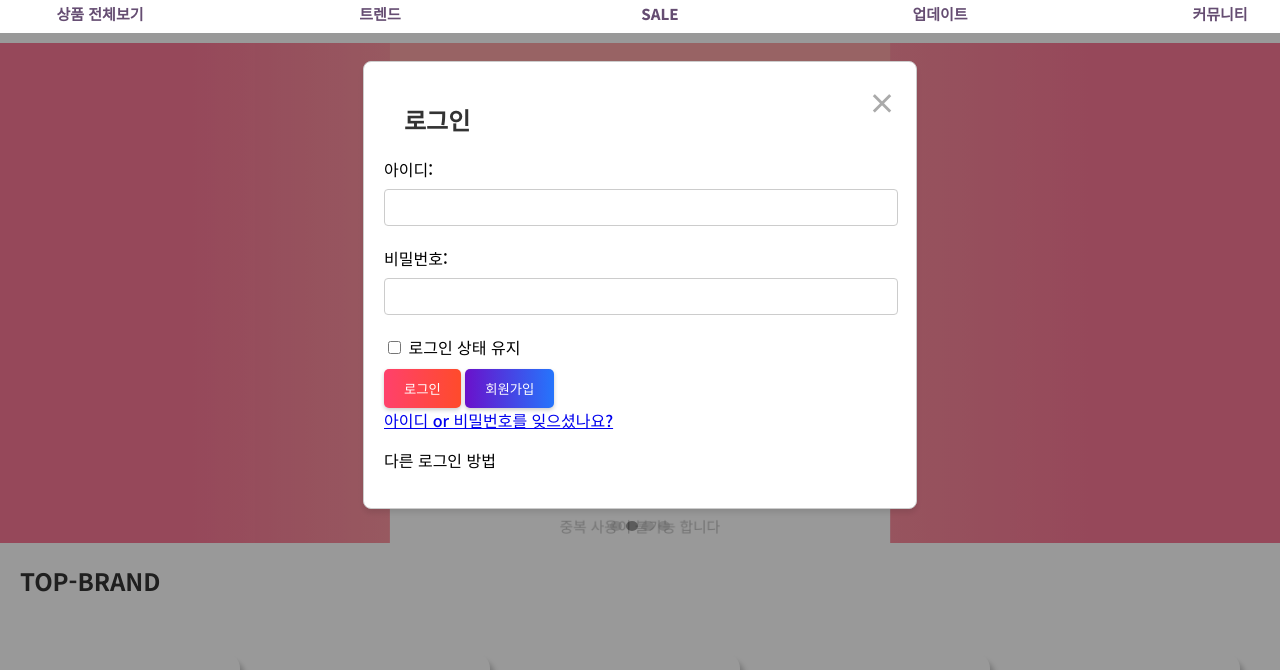
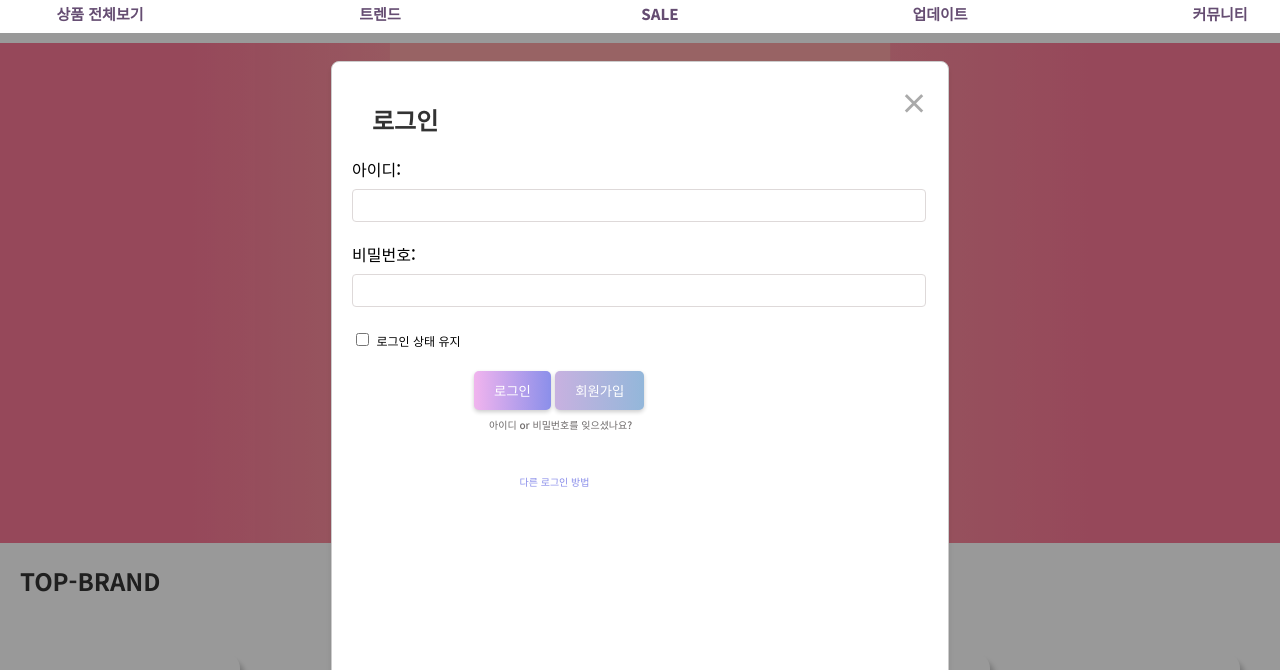
Before and after one commit to jun1378527/ONE_DAY_PROJECT_1st, a plain HTML site: page main.html in a window 1280 px wide. Both pictures are taken after a click on the link "로그인". Shown: the part 67-737 px from the top of the page. Drawn offline with Linux system fonts and the light colour scheme.

Commit message:
css modify

```diff
--- a/css/main.css
+++ b/css/main.css
@@ -354,7 +354,8 @@ footer .company {
     margin: 10% auto;
     padding: 20px;
     border: 1px solid #ccc;
-    width: 40%;
+    width: 45%;
+    height: 80%;
     box-shadow: 0 4px 6px rgba(0, 0, 0, 0.1);
     border-radius: 8px;
 }
@@ -381,15 +382,15 @@ h2 {
 input[type="text"],
 input[type="password"] {
     width: calc(100% - 20px);
-    padding: 10px;
+    padding: 8px;
     margin-top: 8px;
     margin-bottom: 20px;
-    border: 1px solid #ccc;
+    border: 1px solid #ded9d9;
     border-radius: 4px;
 }
 
 button[type="submit"] {
-    background-image: linear-gradient(to right, #ff416c 0%, #ff4b2b 100%);
+    background-image: linear-gradient(to right, #f1b4ee 0%, #8b8fea 100%);
     color: white;
     padding: 10px 20px;
     border: none;
@@ -406,21 +407,66 @@ button[type="submit"]:hover {
 
 
 button[type="button"] {
-    background-image: linear-gradient(to right, #6a11cb 0%, #2575fc 100%);
+    background-image: linear-gradient(to right, #c8b1e0 0%, #93b7da 100%);
     color: white;
     padding: 10px 20px;
     border: none;
     border-radius: 5px;
     cursor: pointer;
     transition: transform 0.2s ease-in-out, box-shadow 0.2s ease-in-out;
-    margin-top: 10px;
     box-shadow: 0 2px 4px rgba(0, 0, 0, 0.2);
+}
+div.log-button{
+    width: 200px;
+    margin-left: 122px;
+    margin-top: 20px;
+   }
+.keep-txt{
+    font-size: 12px;
+    margin-right: 90px;
 }
 
 button[type="button"]:hover {
     transform: scale(1.05);
     box-shadow: 0 4px 8px rgba(0, 0, 0, 0.3);
 }
+.log-password{
+    height: 20px;
+    font-size: 10px;
+    text-align: center;
+    margin-top: 20px;
+    position: absolute;
+    display: contents;
+}
+
+.log-password > a{
+    text-decoration:none;
+    color: #6f6b6b;
+    margin-left: 137px;
+}
+
+.log-password > p{
+    width: 97px;
+    margin-top:40px;
+    margin-left:154px ;
+    color: #8b8fea;
+}
+.out-log{
+    margin-left:158px ;
+    margin-top: 50px;
+}
+.out-log a{
+text-decoration: none;
+}
+.out-log div{
+    border-radius: 30%}
+
+
+
+
+
+
+
 
 @keyframes delay1s {
     0% {opacity: 0; transform: translate3d(0, -50px, 0)}
```
